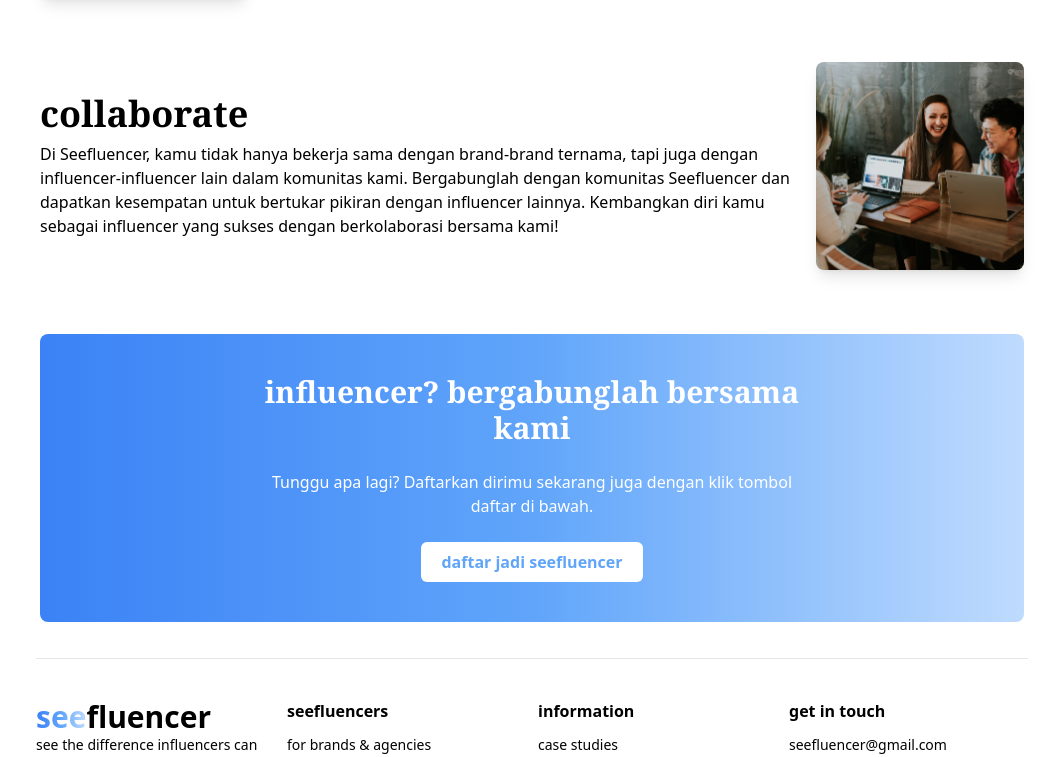
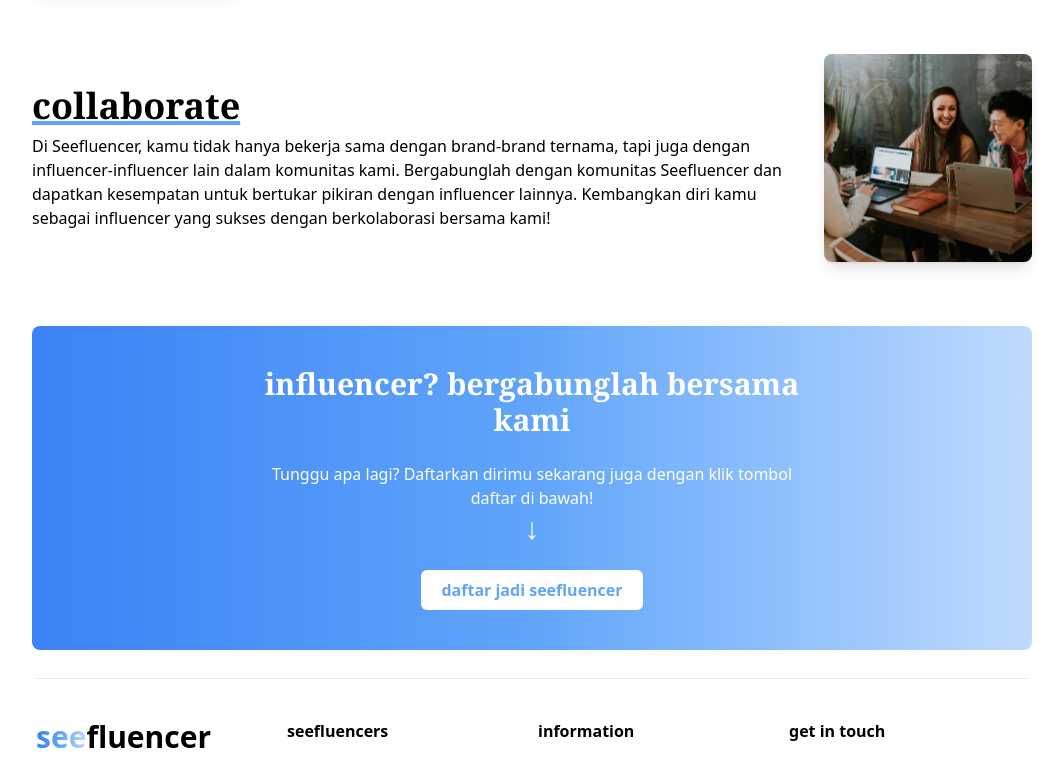
Before and after one commit to joylodra/seefluencer, a Next.js app: page /influencers in a window 1280 px wide. Shown: the part 878-1635 px from the top of the page, without its empty margins (108-1171 px from the left). Built offline with nearby package versions, Linux system fonts and the light colour scheme.

Commit message:
Fixed UI a little bit

```diff
--- a/app/(public)/faq/page.tsx
+++ b/app/(public)/faq/page.tsx
@@ -15,12 +15,7 @@
 
 const FAQ = () => {
   return (
-    <div className="flex flex-col gap-8">
-      <Hero
-        title="frequently asked questions"
-        description="Berikut adalah beberapa pertanyaan yang sering diajukan tentang Seefluencer. Jika masih ada pertanyaan yang belum terjawab, jangan ragu untuk menghubungi tim kami. Kami siap membantu Anda!"
-      />
-
+    <div className="flex flex-col gap-16">
       <div className="flex flex-col gap-5 w-full max-w-3xl mx-auto">
         <Accordion
           question="apa itu seefluencer?"
--- a/app/(public)/form/page.tsx
+++ b/app/(public)/form/page.tsx
@@ -4,12 +4,12 @@
 import Feature from "../../components/public/Feature";
 
 export const metadata = {
-  title: "for influencers",
+  title: "form pendaftaran",
   keywords: [
     "influencer page",
     "social media",
     "influencer marketing platform",
-    "community",
+    "form pendaftaran jadi influencer",
   ],
   description: "see the difference influencers can make with seefluencer 💙",
 };
@@ -17,9 +17,16 @@
 const Influencers = () => {
   return (
     <div className="flex flex-col gap-16">
+      <Hero
+        downArrow
+        title="form pendaftaran influencer"
+        description="Jika kamu terpilih, kami akan undang kamu ke dalam sebuah group WA untuk. Siap-siap dapat tawaran brand dan pendapatan lebih!"
+      />
+
       <iframe
         src="https://docs.google.com/forms/d/e/1FAIpQLSfN7m2fWZ3gaJqmghzot0gr2pmc0C1HJw1Q7RYpy6G0kWA7XQ/viewform?embedded=true"
-        height="3320"
+        height={3680}
+        className="w-full"
       />
     </div>
   );
--- a/app/(public)/influencers/page.tsx
+++ b/app/(public)/influencers/page.tsx
@@ -53,7 +53,7 @@
 
       <Cta
         title="influencer? bergabunglah bersama kami"
-        description="Tunggu apa lagi? Daftarkan dirimu sekarang juga dengan klik tombol daftar di bawah."
+        description="Tunggu apa lagi? Daftarkan dirimu sekarang juga dengan klik tombol daftar di bawah!"
         href="/form"
         buttonText="daftar jadi seefluencer"
       />
--- a/app/(public)/layout.tsx
+++ b/app/(public)/layout.tsx
@@ -53,7 +53,7 @@
     <html>
       <body>
         <Navbar />
-        <main className="mx-auto max-w-5xl p-5">{children}</main>
+        <main className="mx-auto max-w-5xl p-3">{children}</main>
         <Footer />
         <Analytics />
       </body>
--- a/app/(public)/page.tsx
+++ b/app/(public)/page.tsx
@@ -26,12 +26,11 @@
         secondaryButtonText="saya influencer"
       />
 
-      <div className="aspect-w-16 aspect-h-9">
-        <iframe
-          allow="fullscreen;"
-          src="https://www.youtube.com/embed/M5PLJeb2Oz0"
-        />
-      </div>
+      <iframe
+        allow="fullscreen;"
+        src="https://www.youtube.com/embed/M5PLJeb2Oz0"
+        className="aspect-video w-full"
+      />
     </div>
   );
 }
--- a/app/components/public/Cta.tsx
+++ b/app/components/public/Cta.tsx
@@ -17,7 +17,11 @@
       <div className="mx-auto max-w-xl py-10 px-5 flex flex-col gap-6 items-center justify-center">
         <h2 className="text-3xl font-bold font-serif">{title}</h2>
 
-        <p>{description}</p>
+        <div>
+          <p>{description}</p>
+
+          <p className="animate-pulse text-3xl font-bold">↓</p>
+        </div>
 
         <Link
           target={external ? "_blank" : ""}
--- a/app/components/public/Feature.tsx
+++ b/app/components/public/Feature.tsx
@@ -32,7 +32,7 @@
           reverse ? "md:text-left" : "md:text-right"
         }`}
       >
-        <Title title={title} description={description} />
+        <Title title={title} description={description} underline />
 
         {href && buttonText && (
           <Link
@@ -50,7 +50,7 @@
         alt="Feature Description Image"
         width={250}
         height={250}
-        className="rounded-lg shadow-lg h-52 w-full md:w-52 object-cover"
+        className="rounded-lg shadow-lg h-52 w-full md:w-52 object-cover hover:shadow-3xl hover:shadow-neutral-500 transition-all"
       />
     </div>
   );
--- a/app/components/public/Hero.tsx
+++ b/app/components/public/Hero.tsx
@@ -12,6 +12,7 @@
   title?: string;
   customTitle?: React.ReactNode;
   external?: boolean;
+  downArrow?: boolean;
 }
 
 const Hero = ({
@@ -23,6 +24,7 @@
   title,
   customTitle,
   external,
+  downArrow,
 }: HeroProps) => {
   return (
     <div className="mt-5 mx-auto max-w-2xl flex flex-col gap-4 justify-center items-center text-center">
@@ -38,8 +40,14 @@
 
       <p>{description}</p>
 
+      {downArrow ? (
+        <p className="animate-pulse text-4xl font-bold">↓</p>
+      ) : (
+        <></>
+      )}
+
+      {href && buttonText && (
         <div className="mt-5 flex flex-col gap-2 sm:flex-row">
-        {href && buttonText && (
           <Link
             target={external ? "_blank" : ""}
             href={href}
@@ -47,7 +55,6 @@
           >
             {buttonText}
           </Link>
-        )}
 
           {secondaryHref && secondaryButtonText && (
             <Link
@@ -59,6 +66,7 @@
             </Link>
           )}
         </div>
+      )}
     </div>
   );
 };
--- a/app/components/public/Title.tsx
+++ b/app/components/public/Title.tsx
@@ -4,13 +4,16 @@
   title: string;
   description?: string;
   secondary?: boolean;
+  underline?: boolean;
 }
 
-const Title = ({ title, description, secondary }: TitleProps) => {
+const Title = ({ title, description, secondary, underline }: TitleProps) => {
   return (
     <div className="flex flex-col gap-2">
       <h2
-        className={`font-bold font-serif ${secondary ? "text-xl" : "text-4xl"}`}
+        className={`font-bold font-serif
+        ${secondary ? "text-xl" : "text-4xl"}
+        ${underline ? "underline decoration-4 decoration-blue-400" : ""}`}
       >
         {title}
       </h2>
--- a/package.json
+++ b/package.json
@@ -12,7 +12,6 @@
     "@portabletext/react": "^3.0.0",
     "@sanity/image-url": "^1.0.2",
     "@sanity/vision": "^3.9.1",
-    "@tailwindcss/aspect-ratio": "^0.4.2",
     "@tailwindcss/typography": "^0.5.9",
     "@types/node": "18.15.11",
     "@types/react": "18.0.33",
--- a/tailwind.config.js
+++ b/tailwind.config.js
@@ -6,14 +6,17 @@
     "./components/**/*.{js,ts,jsx,tsx}",
   ],
   theme: {
+    aspectRatio: {
+      auto: "auto",
+      square: "1 / 1",
+      video: "16 / 9",
+      "3/4": "3 / 11",
+    },
     extend: {
       boxShadow: {
         "3xl": "0 0 10px rgba(0, 0, 0, 0.2)",
       },
     },
   },
-  plugins: [
-    require("@tailwindcss/typography"),
-    require("@tailwindcss/aspect-ratio"),
-  ],
+  plugins: [require("@tailwindcss/typography")],
 };
```
Also changed, not shown: 1 other file (tests, documents, lock files or other folders). Lines whose indentation alone changed are shown as unchanged.
